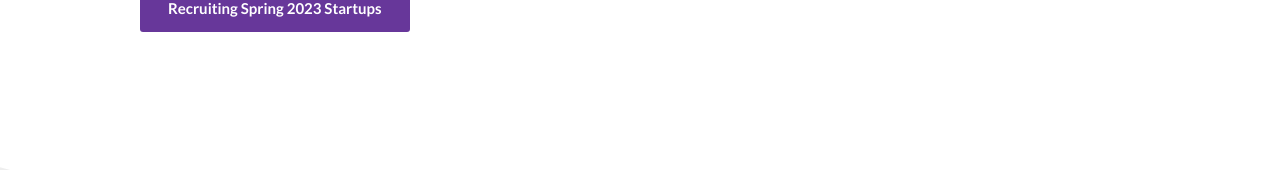
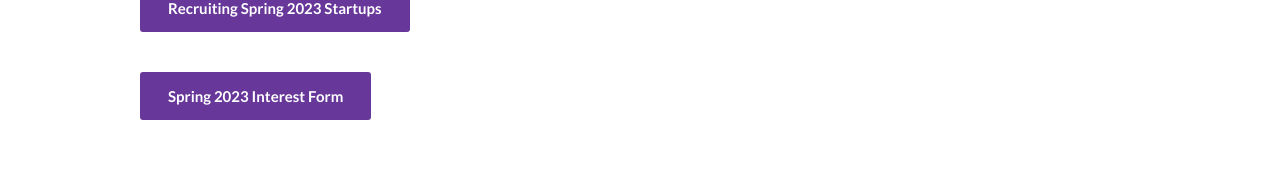
Before and after one commit to Free-Ventures-Cal/website, a React (Create React App) app: page / in a window 1280 px wide. Shown: the part 475-645 px from the top of the page. Built offline with nearby package versions, Linux system fonts and the light colour scheme.

Commit message:
Adding interest form

```diff
--- a/src/Components/Home.js
+++ b/src/Components/Home.js
@@ -316,6 +316,10 @@ function Home() {
             <Link to="/apply" className="apply">
               Recruiting Spring 2023 Startups
             </Link>
+            <br></br>
+            <a href="https://airtable.com/shr2JwPjM7cEaEI42" className="apply">
+              Spring 2023 Interest Form
+            </a>
           </span>
           <span>
             <img src={freevgroup} alt="" />
```
